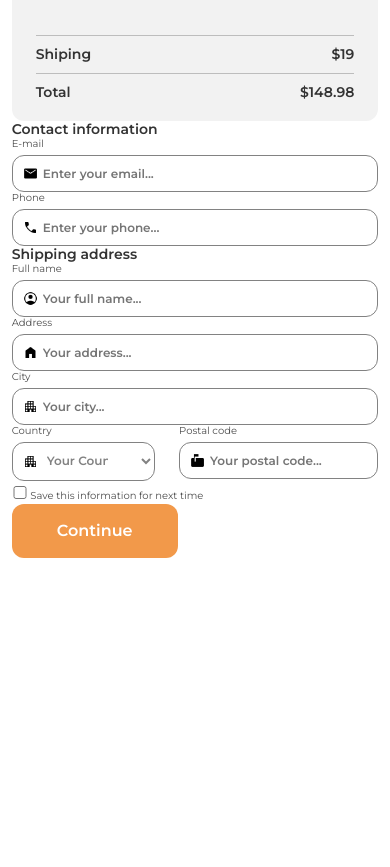
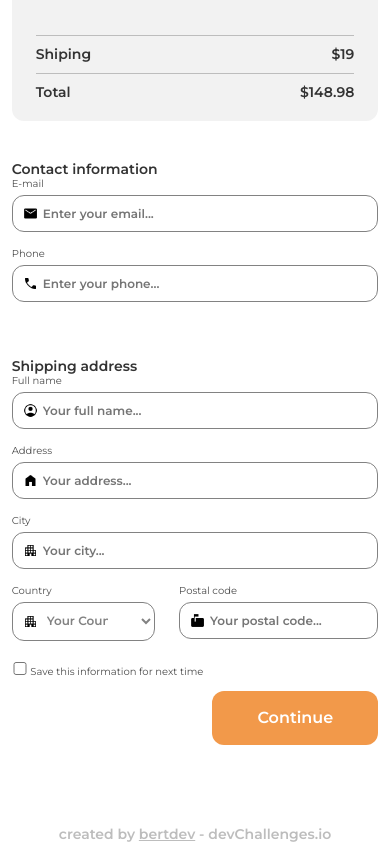
Before and after one commit to bertdev/basic-checkout-form, a plain HTML site: page index.html in a window 390 px wide. Shown: the part 420-1287 px from the top of the page. Before the commit the page ends 978 px from the top, so only its background shows below. Drawn offline with Linux system fonts and the light colour scheme.

Commit message:
added responsivity

```diff
--- a/assets/css/styles.css
+++ b/assets/css/styles.css
@@ -35,6 +35,9 @@ body {
 .content {
   width: 94vw;
   margin: 0 auto;
+  max-width: 96rem;
+  display: flex;
+  flex-direction: column;
 }
 
 .title {
@@ -152,6 +155,12 @@ body {
   font-size: 1.4rem;
   line-height: 1.7rem;
   color: var(--gray-counter-color);
+  margin-top: 4rem;
+}
+
+.checkout-container form {
+  display: flex;
+  flex-direction: column;
 }
 
 .checkout-container label {
@@ -173,6 +182,7 @@ body {
 .checkout-container select {
   outline: none;
   margin-top: 0.5rem;
+  margin-bottom: 1.6rem;
 }
 
 .checkout-container input::placeholder {
@@ -269,4 +279,39 @@ body {
   font-family: var(--primary-font);
   font-style: normal;
   font-weight: 600;
+  align-self: flex-end;
+  cursor: pointer;
 }
+
+footer {
+  width: 100%;
+  padding-bottom: 2.4rem;
+  margin-top: 8rem;
+}
+
+footer p {
+  margin: 0 auto;
+  width: 90%;
+  max-width: 29rem;
+  text-align: center;
+  font-family: var(--primary-font);
+  font-weight: 600;
+  font-size: 1.4rem;
+  color: var(--gray-pricing-border-color);
+}
+
+footer a {
+  color: var(--gray-pricing-border-color);
+}
+
+@media (min-width: 108rem) {
+  .content {
+    flex-direction: row-reverse;
+    justify-content: space-evenly;
+  }
+
+  .title {
+    flex: 1;
+    margin-left: 6.7rem;
+  }
+}
--- a/index.html
+++ b/index.html
@@ -102,5 +102,8 @@
         </section>
       </div>
     </section>
+    <footer>
+      <p>created by <a href="#">bertdev</a> - devChallenges.io</p>
+    </footer>
   </body>
 </html>
```
